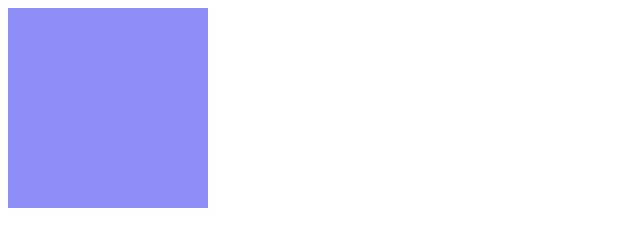
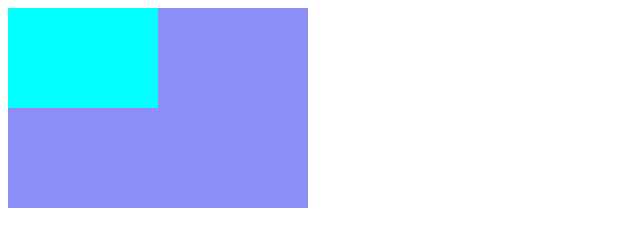
Before and after one commit to abhishekzzz/codingninjas_practice, a website: page CSS/demoColor.html in a window 1280 px wide. Shown: the whole page, without its empty margins (0-640 px from the left). Drawn offline with Linux system fonts and the light colour scheme.

Commit message:
Update demoColor.html and demoStyle.css

```diff
--- a/CSS/demoColor.html
+++ b/CSS/demoColor.html
@@ -8,7 +8,9 @@
 <link rel="stylesheet" type="text/css" href="demoStyle.css">
 <body>
 	<div id="div1">
+		<div id="div2">
 
+		</div>
 	</div>
 
 </body>
--- a/CSS/demoStyle.css
+++ b/CSS/demoStyle.css
@@ -1,6 +1,6 @@
 #div1{
 	height: 200px;
-	width: 200px;
+	width: 300px;
 	background-color: hsla(240, 89%, 53%, 0.5);
 	/*hsl(240, 89%, 53%);*/
 	/*rgba(25, 126, 200, 0.5);*/
@@ -8,3 +8,9 @@
 	/*#393a7b;*/
 	/*	red;*/
 }
+
+#div2{
+	height: 50%;
+	width: 50%;
+	background-color: cyan;
+}
```
